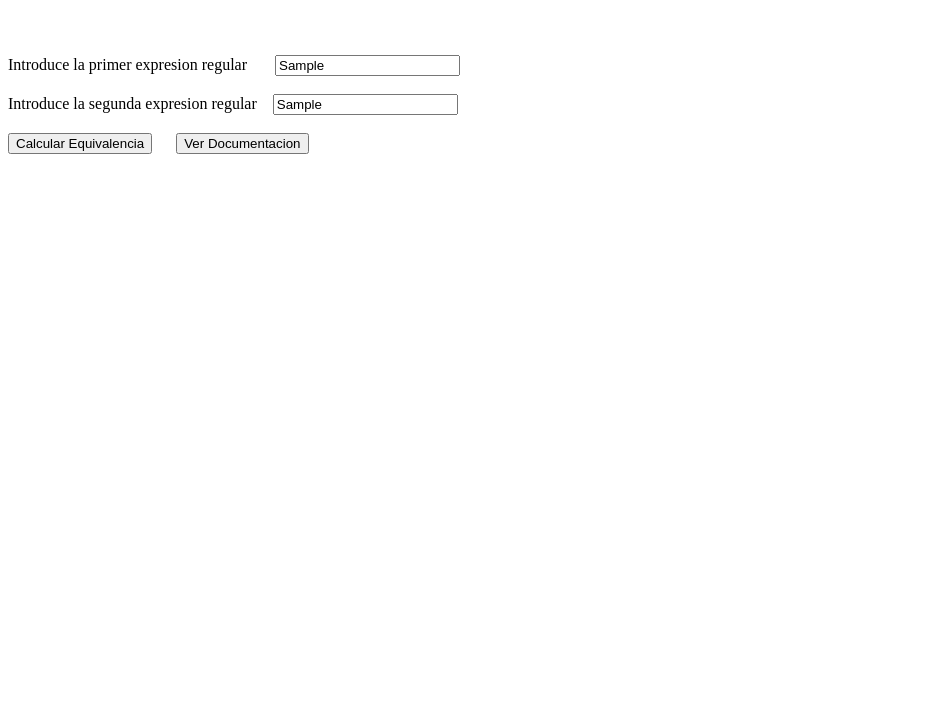
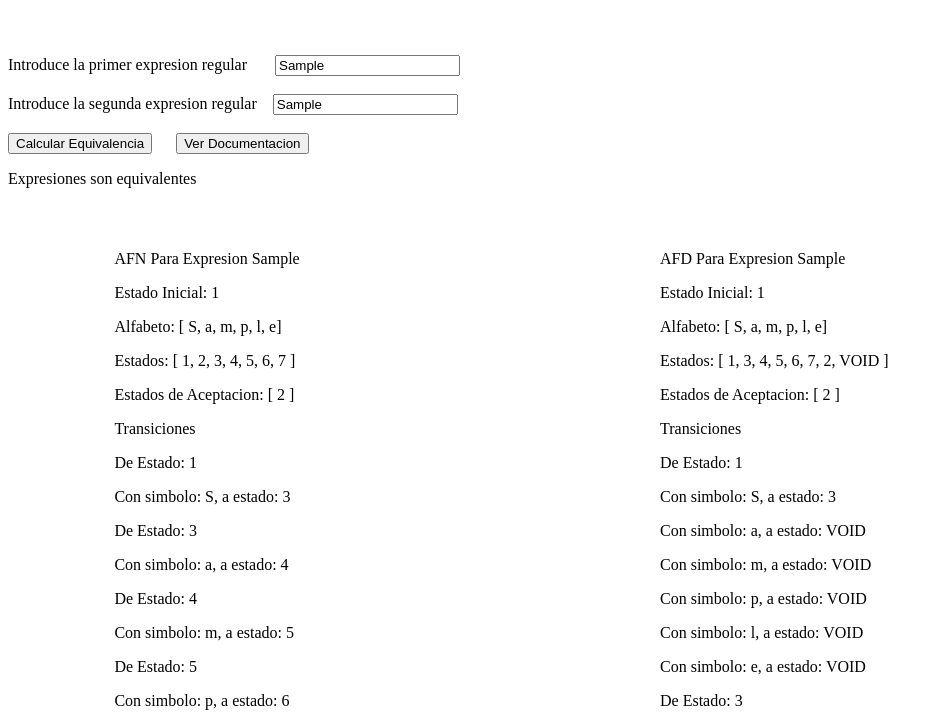
Before and after one commit to yeiru/ProyectoFundamentos, a plain HTML site: page index.html in a window 1280 px wide. Both pictures are taken after typing "Sample", "Sample" into the empty fields and a click on the button "Calcular Equivalencia". Shown: the part 61-784 px from the top of the page, without its empty margins (0-943 px from the left). Drawn offline with Linux system fonts and the light colour scheme.

Commit message:
Luis last commit

```diff
--- a/conversor.js
+++ b/conversor.js
@@ -521,14 +521,144 @@ function sonAutomatasNoEquivalentesRecursivo(estadosValidadosSet, estadoOrigen1,
     estadosValidadosSet.add(estado1+","+estado2)
     return false;
 }
-var automataFN1Global = new Automata();
-var automataFN2Global = new Automata();
-var automataFD1Global = new AutomataFD();
-var automataFD2Global = new AutomataFD();
+
 function compararExpresiones(expR1, expR2){
 	automatas = generarAutomatas(expR1, expR2);
 	console.log(automatas[0]);
 	console.log(automatas[1]);
-	var resultado = iniciarProcesoDeComparacionDeAutomatas(automatas[0], automatas[1]);
-	window.alert(resultado);
+	//var resultado = iniciarProcesoDeComparacionDeAutomatas(automatas[0], automatas[1]);
+
+	var automataFN1 = automatas[0];
+	var automataFN2 = automatas[1];
+
+	automataFN1.mapaDeTransiciones = crearMapaDeTransicionPorEstado(automataFN1);
+	var aceptaEpsilon = aceptaCadenaVacia(automataFN1);
+	var automataFD1 = convertirAutomataFNToAutomataFD(automataFN1);
+	if(aceptaEpsilon){
+		automataFD1.estados.set(automataFD1.inicio, true);
+	}
+
+	automataFN2.mapaDeTransiciones = crearMapaDeTransicionPorEstado(automataFN2);
+	var aceptaEpsilon2 = aceptaCadenaVacia(automataFN2);
+	var automataFD2 = convertirAutomataFNToAutomataFD(automataFN2);
+	if(aceptaEpsilon2){
+		automataFD2.estados.set(automataFD2.inicio, true);
+	}
+
+	console.log("AFDs");
+	console.log(automataFD1);
+	console.log(automataFD2);
+
+	var noSonEquivalentes = sonAutomatasNoEquivalentes(automataFD1, automataFD2);
+	//return !noSonEquivalentes;
+	if(!noSonEquivalentes){
+		window.alert("Expresiones son equivalentes");
+	}
+	else {
+		window.alert("Expresiones NO son equivalentes");
+	}
+
+	crearTablaDeResultados(!noSonEquivalentes, automataFN1, automataFN2, automataFD1, automataFD2, expR1, expR2);
 }
+
+function crearNodoTexto(texto) {
+	return document.createTextNode(texto);
+}
+
+function crearParrafoConTexto(texto){
+	var parrafo = document.createElement("p");
+	parrafo.appendChild(crearNodoTexto(texto));
+	return parrafo;
+}
+
+function crearSpan(texto){
+	var span = document.createElement("span");
+	span.appendChild(crearNodoTexto(texto));
+	span.appendChild(document.createElement("br"));
+	return span;
+}
+
+function crearContenidoParaAutomata(automata, titulo, tipoDeAutomata) {
+	var div = document.createElement("div");
+	var estadoInicial;
+	var estadoFinal;
+	var estadosAutomata;
+	var estadosAceptacion;
+
+	div.appendChild(crearParrafoConTexto(titulo));
+
+	if(tipoDeAutomata == "AFN"){
+		estadoInicial = automata.inicio.valor;
+		estadoFinal = automata.fin.valor;
+		estadosAutomataAux = "";
+		estadosAutomata = "Estados: [ " + automata.estados.join(", ") + " ]";
+		estadosAceptacion = "Estados de Aceptacion: [ " + estadoFinal + " ]";
+	}
+	else {
+		estadoInicial = automata.inicio;
+		var estadosArray = [];
+		var estadosAceptacionArray = [];
+		automata.estados.forEach(function(aceptacion, estado) {
+			console.log(estado);
+			var estadoSinComas = estado.replaceAll(",", "");
+			estadosArray.push(estadoSinComas);
+			if(aceptacion){
+				estadosAceptacionArray.push(estadoSinComas);
+			}
+		});
+		estadosAutomata = "Estados: [ " + estadosArray.join(", ") + " ]";
+		estadosAceptacion = "Estados de Aceptacion: [ " + estadosAceptacionArray.join(", ") + " ]";
+	}
+	div.appendChild(crearParrafoConTexto("Estado Inicial: " + estadoInicial));
+
+	var alfabetoString = "Alfabeto: [ " + automata.alfabeto.join(", ") + "]";
+	div.appendChild(crearParrafoConTexto(alfabetoString));
+	div.appendChild(crearParrafoConTexto(estadosAutomata));
+	div.appendChild(crearParrafoConTexto(estadosAceptacion));
+
+	var divTransiciones = document.createElement("div");
+	divTransiciones.appendChild(crearParrafoConTexto("Transiciones"));
+	automata.mapaDeTransiciones.forEach(function(transicion, estado){
+		divTransiciones.appendChild(crearParrafoConTexto("De Estado: " + estado));
+		transicion.forEach(function(aEstado, simbolo){
+			divTransiciones.appendChild(crearParrafoConTexto("Con simbolo: " + simbolo + ", a estado: " + aEstado));
+		});
+	});
+	div.appendChild(divTransiciones);
+	return div;
+}
+
+function limpiarDivs() {
+	var divToRemove = document.getElementById('automataFN1').firstChild;
+	if(divToRemove != null) {
+		document.getElementById('automataFN1').removeChild(divToRemove);
+		var divToRemove = document.getElementById('automataFN2').firstChild;
+		document.getElementById('automataFN2').removeChild(divToRemove);
+		var divToRemove = document.getElementById('automataFD1').firstChild;
+		document.getElementById('automataFD1').removeChild(divToRemove);
+		var divToRemove = document.getElementById('automataFD2').firstChild;
+		document.getElementById('automataFD2').removeChild(divToRemove);
+	}
+}
+
+function crearTablaDeResultados(sonEquivalentes, automataFN1, automataFN2, automataFD1, automataFD2, expR1, expR2){
+
+	limpiarDivs();
+	var expresionesEquivalentesString = "";
+	if(sonEquivalentes){
+		expresionesEquivalentesString = "Expresiones son equivalentes";
+	}
+	else {
+		expresionesEquivalentesString = "Expresiones NO son equivalentes";
+	}
+	document.getElementById('resultadoDeValidacion').innerHTML = expresionesEquivalentesString;
+
+	var htmlDiv = crearContenidoParaAutomata(automataFN1, "AFN Para Expresion " + expR1, "AFN");
+	document.getElementById('automataFN1').appendChild(htmlDiv);
+	var htmlDiv = crearContenidoParaAutomata(automataFD1, "AFD Para Expresion " + expR1, "AFD");
+	document.getElementById('automataFD1').appendChild(htmlDiv);
+	var htmlDiv = crearContenidoParaAutomata(automataFN2, "AFN Para Expresion " + expR2, "AFN");
+	document.getElementById('automataFN2').appendChild(htmlDiv);
+	var htmlDiv = crearContenidoParaAutomata(automataFD2, "AFD Para Expresion " + expR2, "AFD");
+	document.getElementById('automataFD2').appendChild(htmlDiv);
+}
--- a/index.html
+++ b/index.html
@@ -3,9 +3,11 @@
   <head>
     <meta charset="utf-8">
     <title>Fundamentos de la computacion. Equipo 8</title>
+    <link rel="stylesheet" href="main.css">
   </head>
   <body>
   <script src="conversor.js"></script>
+    <div>
       <h1>Calcular si dos expresiones regulares son equivalentes</h1>
       <form class="" action="index.html" method="post">
         <br>
@@ -19,12 +21,18 @@
         <input type="button" name="calcular" value="Calcular Equivalencia" onclick="compararExpresiones(document.getElementById('expresionA').value, document.getElementById('expresionB').value)">&nbsp;&nbsp;&nbsp;&nbsp;&nbsp;&nbsp;<input type="button" name="documentacion" onclick="window.open('documentacion.html', '_blank'); return false;" value="Ver Documentacion">
 
       </form>
+    </div>
     <div>
-      <div id="automataFN1"></div>
-      <div id="automataFD1"></div>
+      <p><span id="resultadoDeValidacion"></span></p>
+      <div id="automatas1" class="contenedor">
+        <div id="automataFN1" class="aut1"></div>
+        <div id="automataFD1" class="aut1"></div>
+      </div>
 
-      <div id="automataFN2"></div>
-      <div id="automataFD2"></div>
+      <div id="automatas2" class="contenedor">
+        <div id="automataFN2" class="aut1"></div>
+        <div id="automataFD2" class="aut1"></div>
+      </div>
     </div>
   </body>
 </html>
--- /dev/null
+++ b/main.css
@@ -0,0 +1,12 @@
+
+.contenedor {  /*padre*/
+	display: flex;
+  justify-content: center;
+}
+.aut1 {  /*hijos*/
+    padding: 10px;
+    margin: 10px;
+    margin-top: 20px;
+    /*background-color: yellow;*/
+    width: 40%;
+}
```
Lines whose indentation alone changed are shown as unchanged.
